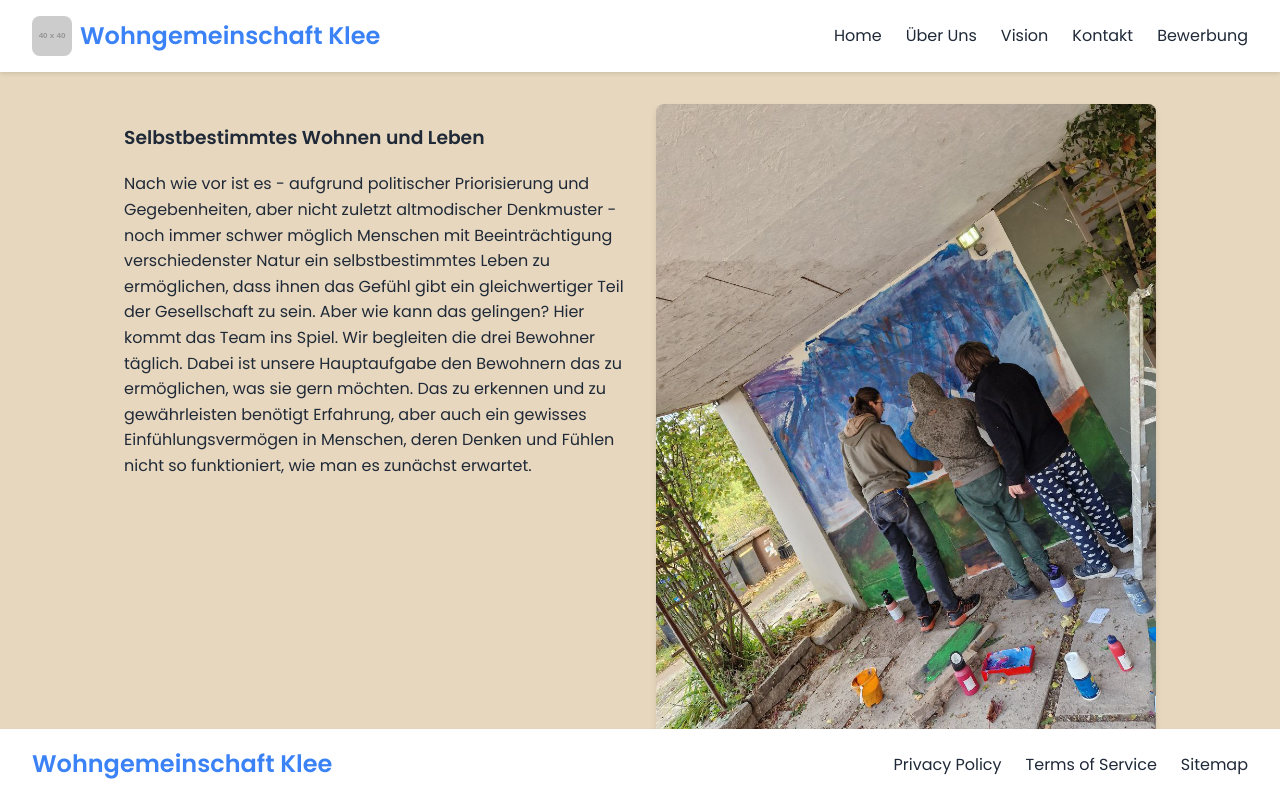
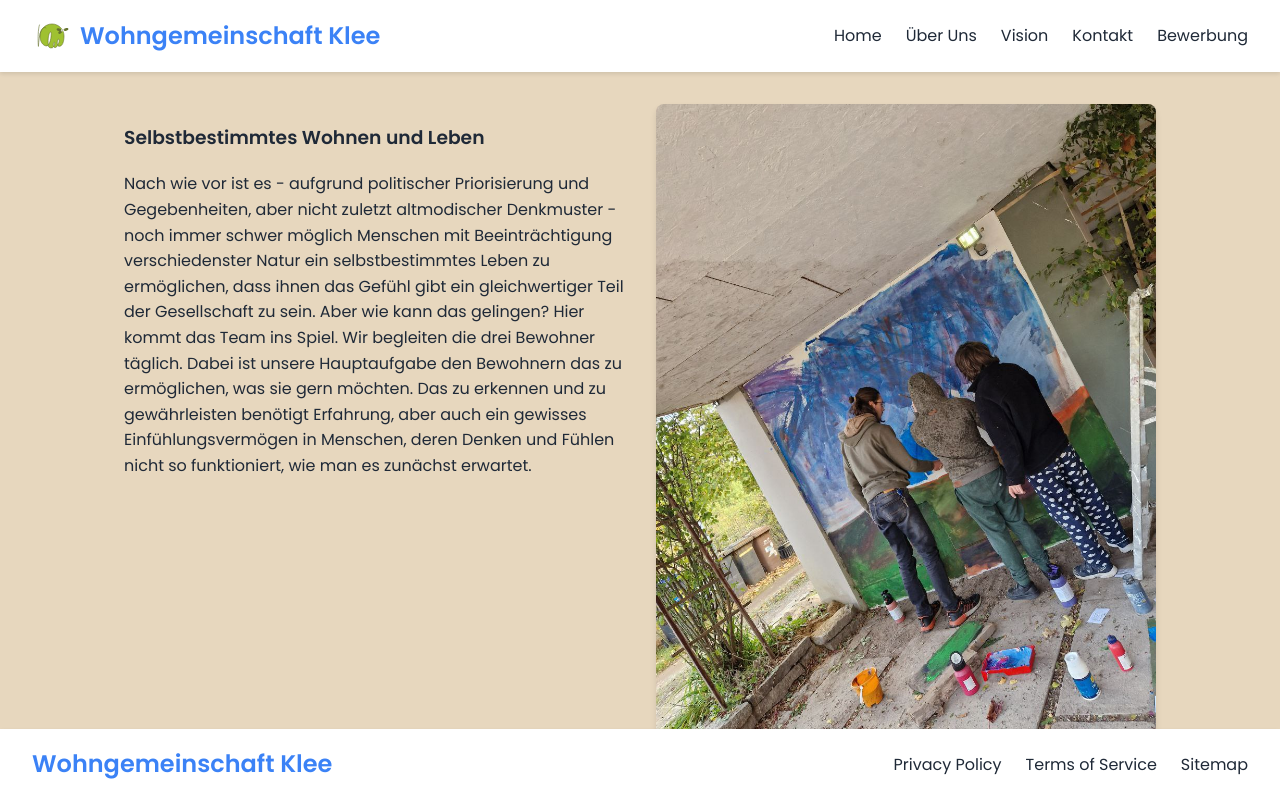
Before and after one commit to codeNilo93/WohngemeinschaftKlee, a website: page Vision.html in a window 1280 px wide. Shown: the top 800 px of the page. Drawn offline with Linux system fonts and the light colour scheme; placeholder pictures from the web are drawn by us.

Commit message:
added kleeblatt logo

```diff
--- a/Vision.html
+++ b/Vision.html
@@ -15,7 +15,7 @@
     <header class="header">
         <a href="#" class="logo">
             <!-- Logo Image -->
-            <img src="https://placehold.co/40x40/3b82f6/FFFFFF?text=Logo" alt="Company Logo" style="height: 40px; width: 40px; border-radius: 8px;">
+            <img src="pictures/Klee-WG_Logo.svg" alt="Company Logo" style="height: 40px; width: 40px; border-radius: 8px;">
             Wohngemeinschaft Klee
         </a>
 
```
Also changed, not shown: bewerbung.html (+1 -1 lines), contact.html (+1 -1 lines), index.html (+1 -1 lines), ueber-uns.html (+1 -1 lines), pictures/Klee-WG_Logo.svg (added).
